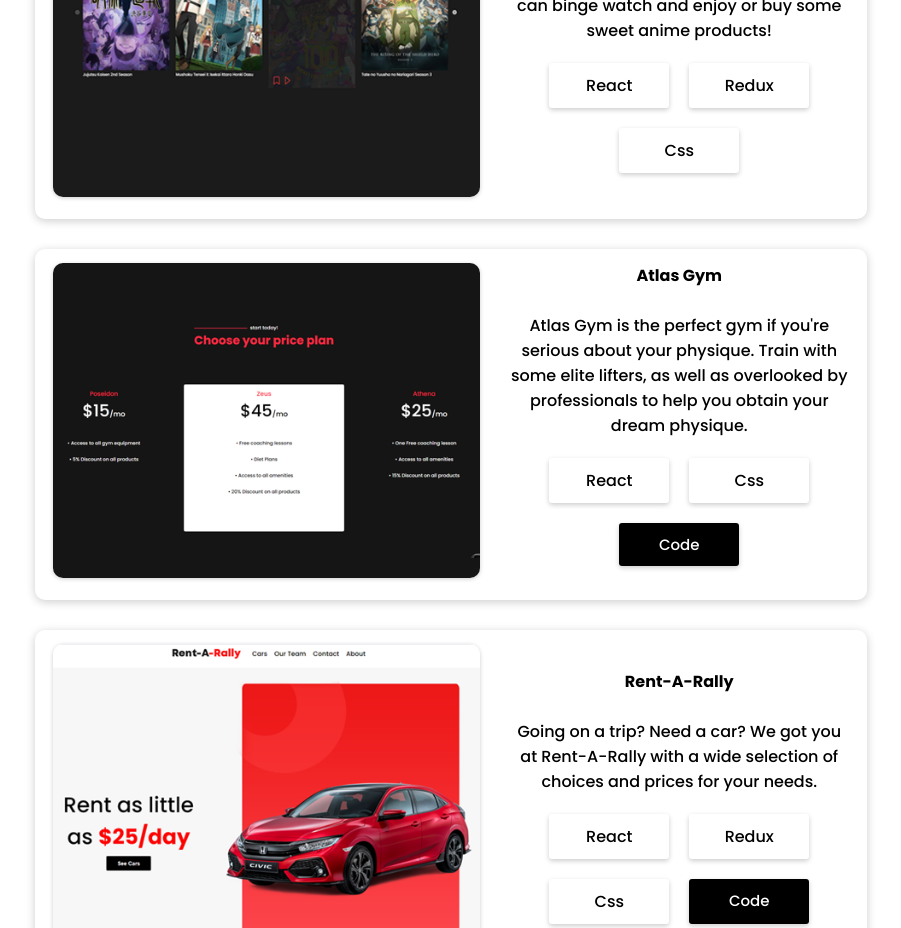
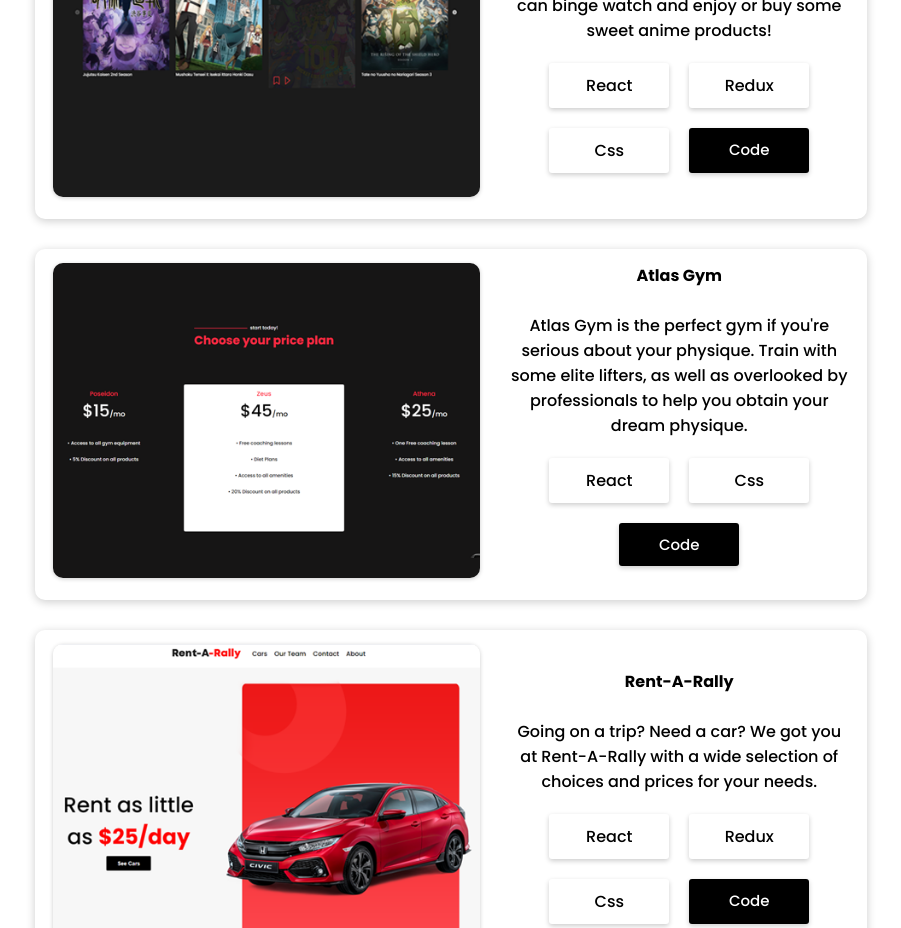
Before and after one commit to RonzyOnOF/portfolio, a React (Vite) app: page / in a window 1280 px wide. Shown: the part 1720-2648 px from the top of the page, without its empty margins (189-1090 px from the left). Built offline with nearby package versions, Linux system fonts and the light colour scheme.

Commit message:
add github repo for aniroll project

```diff
--- a/src/pages/projects/Projects.jsx
+++ b/src/pages/projects/Projects.jsx
@@ -46,6 +46,7 @@
                                 <Icon text='React'/>
                                 <Icon text='Redux'/>
                                 <Icon text='Css'/>
+                                <a id={styles.anchor} href='https://github.com/RonzyOnOF/aniroll' target='_blank'>Code</a>
                             </div>
                         </div>
                     </div>
```
